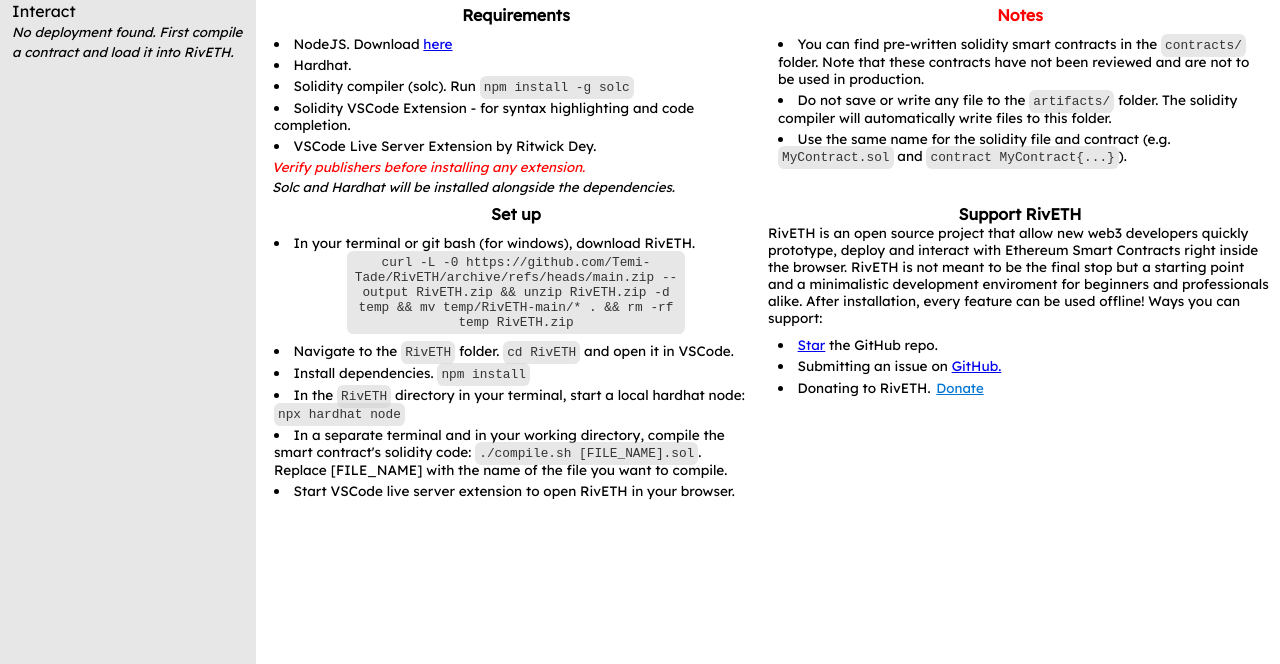
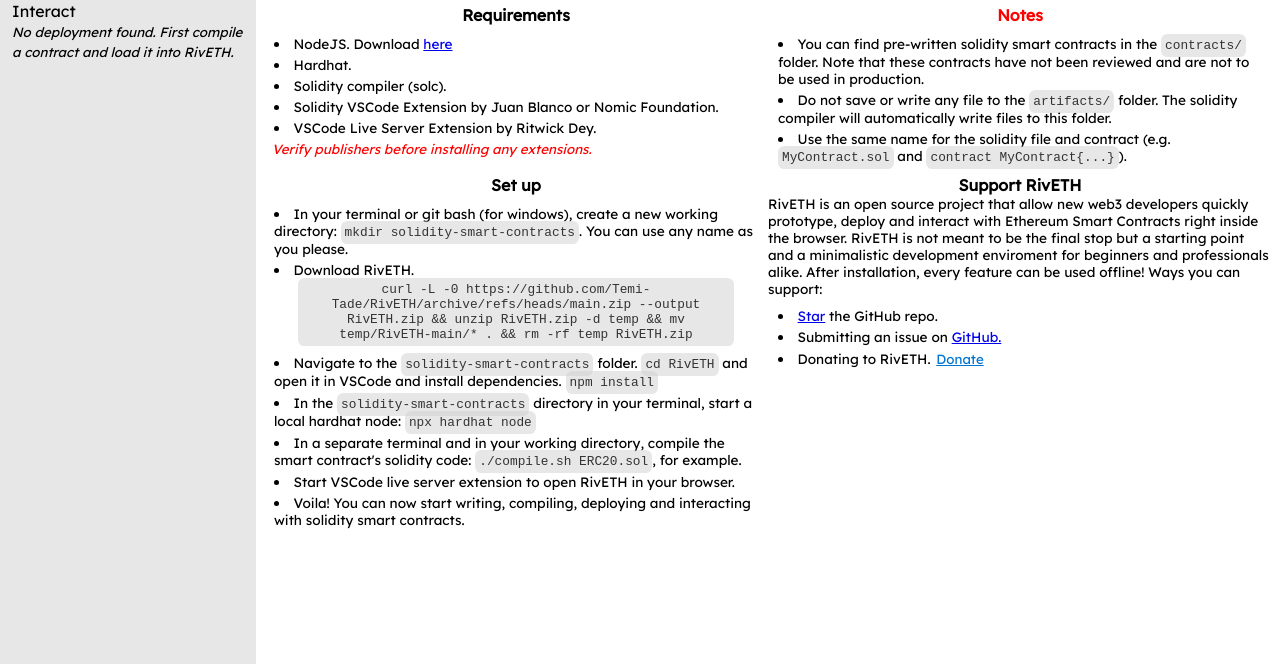
Before and after one commit to Temi-Tade/RivETH, a website: page index.html in a window 1280 px wide. Shown: the part 136-800 px from the top of the page. Drawn offline with nearby package versions, Linux system fonts and the light colour scheme.

Commit message:
set up instructions update

```diff
--- a/index.html
+++ b/index.html
@@ -79,11 +79,10 @@
                                 <ul>
                                     <li>NodeJS. Download <a href="https://nodejs.org/en/download/current">here</a></li>
                                     <li>Hardhat.
-                                    <li>Solidity compiler (solc). Run <code>npm install -g solc</code></li>
-                                    <li>Solidity VSCode Extension - for syntax highlighting and code completion.</li>
+                                    <li>Solidity compiler (solc).</li>
+                                    <li>Solidity VSCode Extension by Juan Blanco or Nomic Foundation.</li>
                                     <li>VSCode Live Server Extension by Ritwick Dey.</li>
-                                    <small><em style="color: red;">Verify publishers before installing any extension.</em></small><br>
-                                    <small><em>Solc and Hardhat will be installed alongside the dependencies.</em></small>
+                                    <small><em style="color: red;">Verify publishers before installing any extensions.</em></small>
                                 </ul>
                             </div>
 
@@ -101,12 +100,13 @@
                             <div id="setup">
                                 <h3>Set up</h3>
                                 <ul>
-                                    <li>In your terminal or git bash (for windows), download RivETH. <br/><code style="display: block; text-align: center; width: 70%; margin: auto; font-size: .8rem; margin-bottom: .25rem;">curl -L -0 https://github.com/Temi-Tade/RivETH/archive/refs/heads/main.zip --output RivETH.zip && unzip RivETH.zip -d temp && mv temp/RivETH-main/* . && rm -rf temp RivETH.zip</code></li>
-                                    <li>Navigate to the <code>RivETH</code> folder. <code>cd RivETH</code> and open it in VSCode.</li>
-                                    <li>Install dependencies. <code>npm install</code></li>
-                                    <li>In the <code>RivETH</code> directory in your terminal, start a local hardhat node: <pre>npx hardhat node</pre></li>
-                                    <li>In a separate terminal and in your working directory, compile the smart contract's solidity code: <pre>./compile.sh [FILE_NAME].sol</pre>. Replace [FILE_NAME] with the name of the file you want to compile.</li>
+                                    <li>In your terminal or git bash (for windows), create a new working directory: <code>mkdir solidity-smart-contracts</code>. You can use any name as you please.</li>
+                                    <li>Download RivETH. <br/><code style="display: block; text-align: center; width: 90%; margin: auto; font-size: .8rem; margin-bottom: .25rem;">curl -L -0 https://github.com/Temi-Tade/RivETH/archive/refs/heads/main.zip --output RivETH.zip && unzip RivETH.zip -d temp && mv temp/RivETH-main/* . && rm -rf temp RivETH.zip</code></li>
+                                    <li>Navigate to the <code>solidity-smart-contracts</code> folder. <code>cd RivETH</code> and open it in VSCode and install dependencies. <code>npm install</code></li>
+                                    <li>In the <code>solidity-smart-contracts</code> directory in your terminal, start a local hardhat node: <pre>npx hardhat node</pre></li>
+                                    <li>In a separate terminal and in your working directory, compile the smart contract's solidity code: <pre>./compile.sh ERC20.sol</pre>, for example.</li>
                                     <li>Start VSCode live server extension to open RivETH in your browser.</li>
+                                    <li>Voila! You can now start writing, compiling, deploying and interacting with solidity smart contracts.</li>
                                 </ul>
                             </div>
 
```
Also changed, not shown: README.md.
